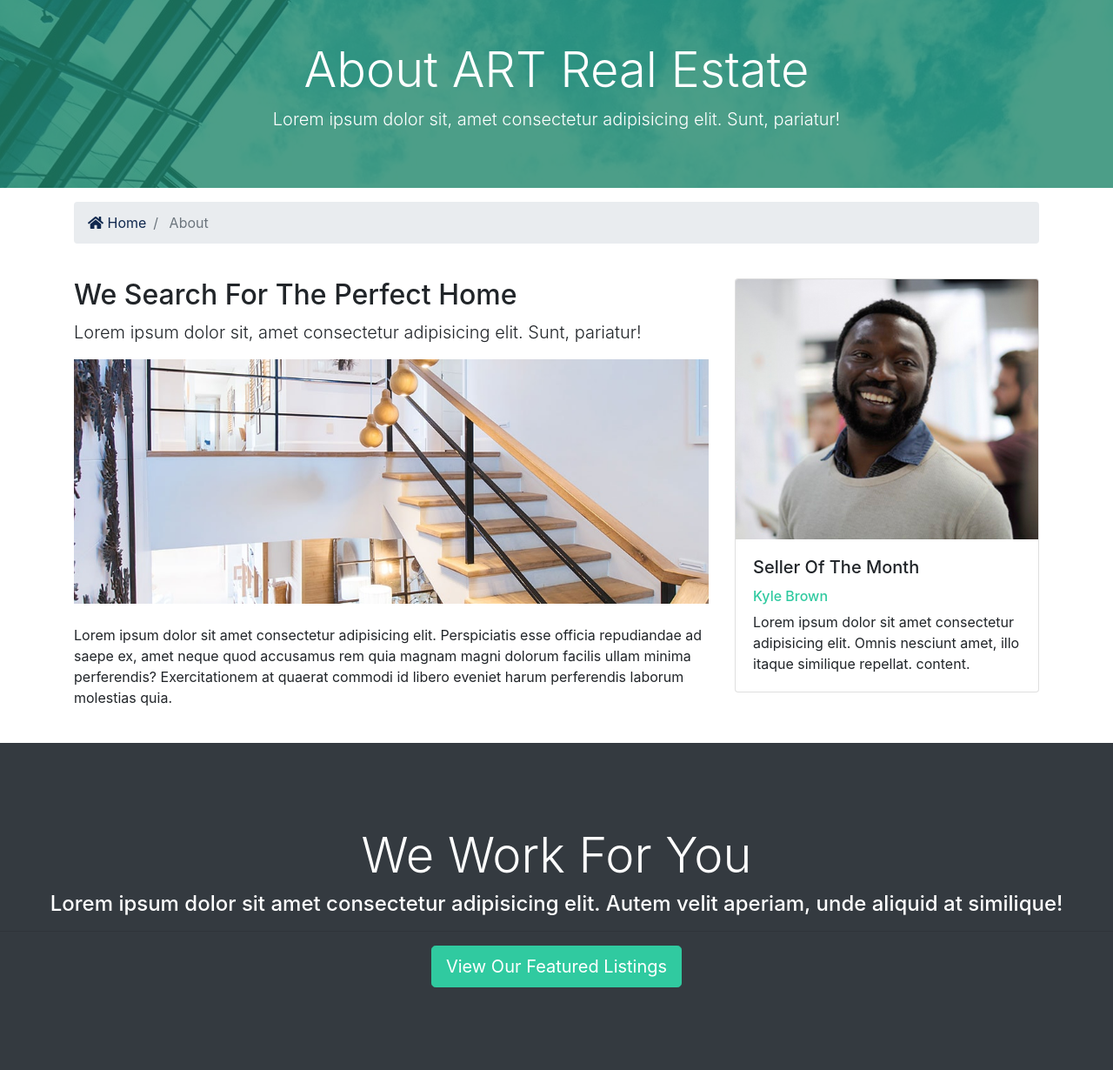
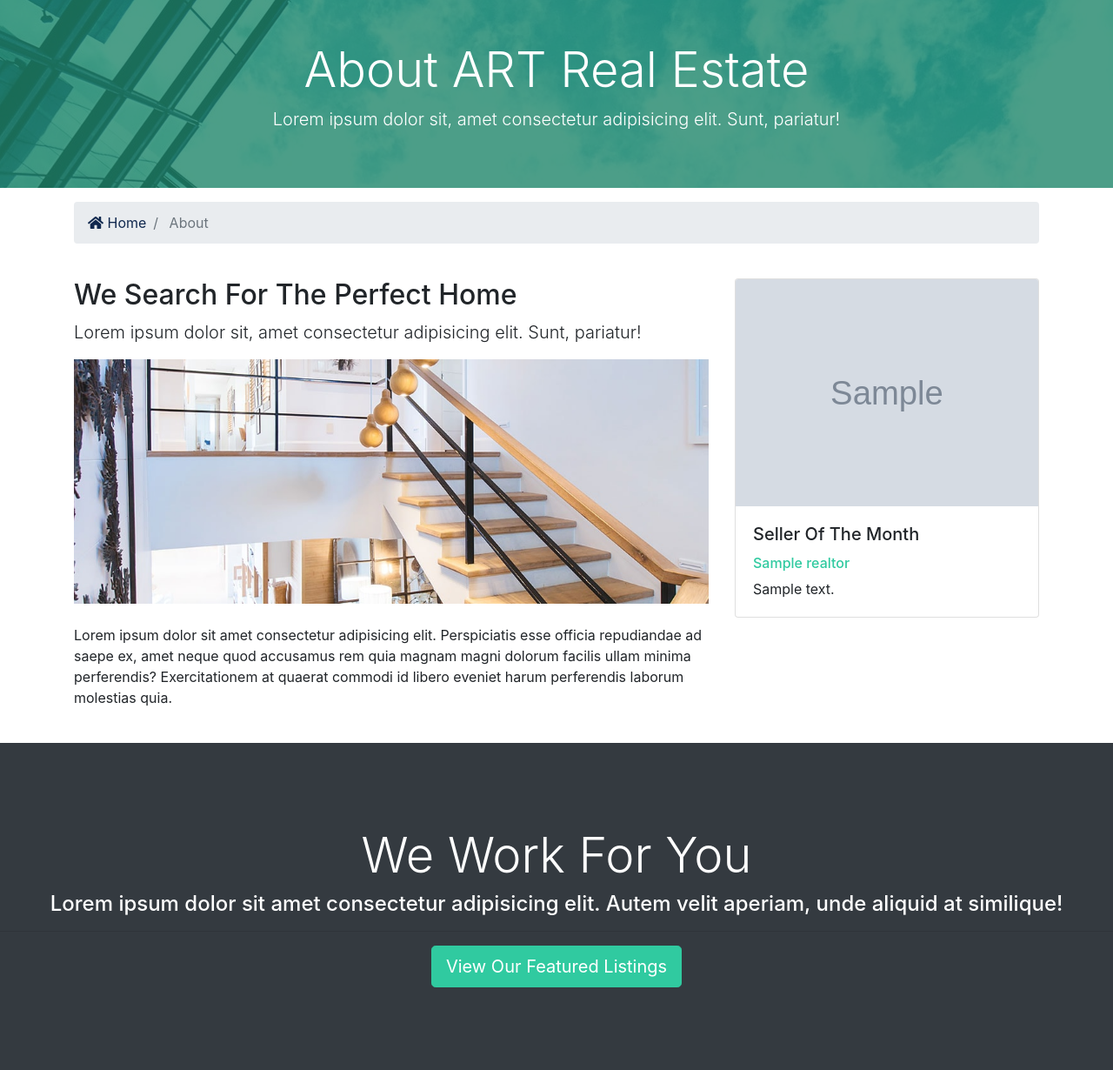
Before and after one commit to adamrturman/art-real-estate, a Django app: page /about in a window 1280 px wide. Shown: the part 163-1393 px from the top of the page at 87% size. Run offline with Django 3.2, Linux system fonts and the light colour scheme; tables that the repository leaves empty hold one stand-in row (values such as "Sample post"); grey boxes marked "Sample" are stand-in pictures; some libraries are stand-ins or nearby versions.

Commit message:
seller of the month is now dynamic & will not appear if no mvp is indicated

```diff
--- a/templates/pages/about.html
+++ b/templates/pages/about.html
@@ -42,16 +42,20 @@
             commodi id libero eveniet harum perferendis laborum molestias quia.</p>
         </div>
         <div class="col-md-4">
-          <div class="card">
-            <img class="card-img-top" src="assets/img/realtors/kyle.jpg" alt="Seller of the month">
-            <div class="card-body">
-              <h5 class="card-title">Seller Of The Month</h5>
-              <h6 class="text-secondary">Kyle Brown</h6>
-              <p class="card-text">Lorem ipsum dolor sit amet consectetur adipisicing elit. Omnis nesciunt amet, illo itaque similique repellat.
-                content.
-              </p>
+          {% if mvp_realtors %}
+            {% for realtor in mvp_realtors %}
+            <div class="card">
+              <img class="card-img-top" src="{{ realtor.photo.url }}" alt="Seller of the month">
+              <div class="card-body">
+                <h5 class="card-title">Seller Of The Month</h5>
+                <h6 class="text-secondary">{{ realtor.name }}</h6>
+                <p class="card-text">{{ realtor.description }}
+                </p>
+              </div>
             </div>
-          </div>
+            {% endfor %}
+
+          {% endif %}
         </div>
       </div>
     </div>
```
Also changed, not shown: media/photos/2020/11/16/headshot2.jpeg (added).
